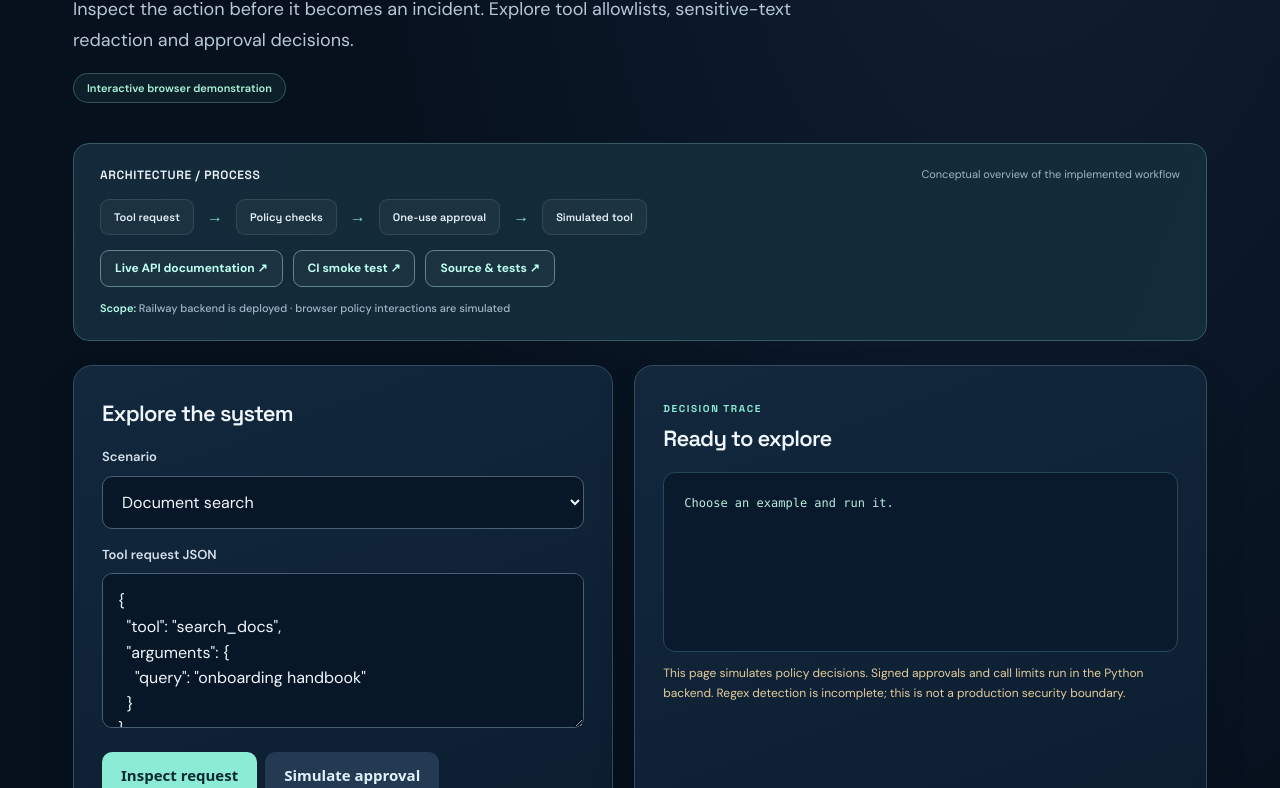
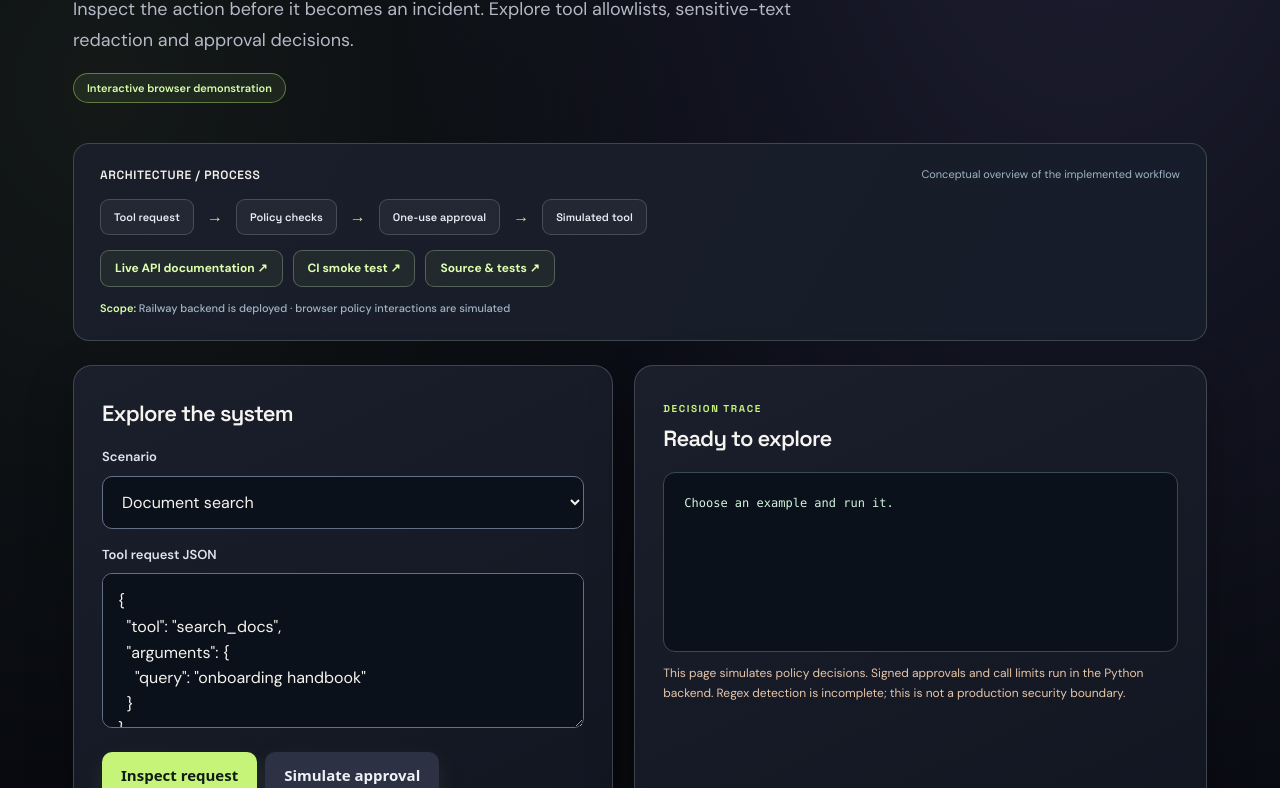
Before and after one commit to kyaswanthneeli-stack/kyaswanthneeli-stack.github.io, a plain HTML site: page projects/agentgate.html in a window 1280 px wide. Shown: the part 312-1100 px from the top of the page. Drawn offline with Linux system fonts and the light colour scheme.

Commit message:
design: unify CodeAtlas, AgentGate and RouteWise explorers with Signal Space styling

```diff
--- a/project-theme.css
+++ b/project-theme.css
@@ -4,3 +4,33 @@ body{background:radial-gradient(ellipse at 80% 3%,#253f6050,transparent 46%),var
 .mini-flow{margin:0 0 24px;padding:22px 26px;background:linear-gradient(110deg,#142a3a,#122c38);border:1px solid #395967;border-radius:16px}.mini-flow-head{display:flex;justify-content:space-between;gap:20px;align-items:center;margin-bottom:15px}.mini-flow-head strong{font:600 12px 'Space Grotesk',sans-serif;letter-spacing:.05em}.mini-flow-head small{font-size:11px;color:#9eb5c5}.mini-flow-steps{display:flex;align-items:center;gap:13px;flex-wrap:wrap}.mini-flow-steps span{border-radius:9px;padding:10px 13px;background:#ffffff0a;border:1px solid #ffffff1b;color:#e6f2fa;font:600 11px 'Space Grotesk',sans-serif}.mini-flow-steps i{font-style:normal;color:#80dcc6}.live-links{display:flex;gap:10px;flex-wrap:wrap;margin-top:15px}.live-links a{display:inline-flex;padding:8px 14px;border:1px solid #63858d;background:#ffffff09;color:#bdfff0;font-size:12px;font-weight:700;border-radius:9px}.live-links a:hover{background:#ffffff16}.statusline{font:500 11px/1.6 'DM Sans',sans-serif;color:#a1b5c5;margin-top:13px}.statusline b{color:#b5ffe8;font-weight:600}
 @media(max-width:800px){main{padding:20px 19px 50px}.hero{padding:48px 0 30px}.hero:before{display:none}.hero p{font-size:15px}.grid{grid-template-columns:1fr}.card{padding:22px}.mini-flow{padding:18px}.mini-flow-head{display:block}.mini-flow-head small{display:block;margin-top:5px}.mini-flow-steps{gap:8px}.mini-flow-steps span{padding:8px 10px}nav{flex-wrap:wrap}}
 @media(prefers-reduced-motion:reduce){*{animation:none!important;transition:none!important}}
+
+/* SIGNAL SPACE / Cohesive visual language shared by all three project explorers */
+:root{--bg:#080a10;--surface:#181d29;--muted:#a7a9b5;--line:#414657;--accent:#c6f479;color-scheme:dark}
+body{background:radial-gradient(ellipse at 85% 6%,#a394ff24,transparent 46%),radial-gradient(ellipse at 8% 22%,#bfe98a11,transparent 35%),#080a10;color:#f5f3ed}
+body::before{content:"";position:fixed;inset:0;pointer-events:none;background:repeating-linear-gradient(90deg,transparent 0,transparent 61px,#ffffff05 62px),repeating-linear-gradient(0deg,transparent 0,transparent 61px,#ffffff05 62px);mask-image:linear-gradient(#0006,transparent 65%);z-index:-1}
+nav{border-color:#ffffff2a}nav a{color:#bdc0cd}nav a:first-child{color:#f5f3ed}nav a:last-child,nav a:hover{color:#c6f479}
+.hero .eyebrow,.eyebrow{color:#c6f479}
+.hero h1{background:linear-gradient(110deg,#f5f3ed,#d5d1eb 60%,#b9f07f);-webkit-background-clip:text;background-clip:text}
+.hero p{color:#b6b8c6}
+.badge{border-color:#c6f47966;background:#bdf48114;color:#d7ffab}
+.mini-flow{background:linear-gradient(120deg,#1a1e29,#161c2a);border:1px solid #c8e6cf36}
+.mini-flow-steps span{background:#ffffff0c;border-color:#ffffff2b;color:#ebebf3}
+.mini-flow-steps i{color:#c6f479}
+.card{background:linear-gradient(155deg,#1b1f2c,#111621);border:1px solid #ffffff30;box-shadow:0 19px 48px #0004}
+.card h2{color:#f6f4f0}
+.card label{color:#e1e2ec}
+.card textarea,.card select{border:1px solid #657087;background:#0b111b;color:#f5f3ed}
+.card textarea:focus,.card select:focus{border-color:#c6f479}
+.card button{background:#c6f479;color:#111b16;box-shadow:0 8px 23px #c6f47916}
+.card button:hover{background:#dcffa1}
+.card button.secondary{background:#2c3144;color:#f0f0f7}
+.card pre{background:#0b111b;color:#d4f4df;border-color:#374a56}
+.live-links a{border-color:#a0bc9f63;color:#deffaf;background:#c6f4790e}
+.live-links a:hover{background:#c6f47920}
+.statusline b{color:#d7ffab}
+.note{color:#e8c7a9}
+.card .step strong{color:#f5f3ed}
+.card .step p{color:#aeb6c4}
+footer{border-color:#ffffff29}footer a{color:#c6f479}
+:focus-visible{outline:2px solid #c6f479;outline-offset:4px}
```
